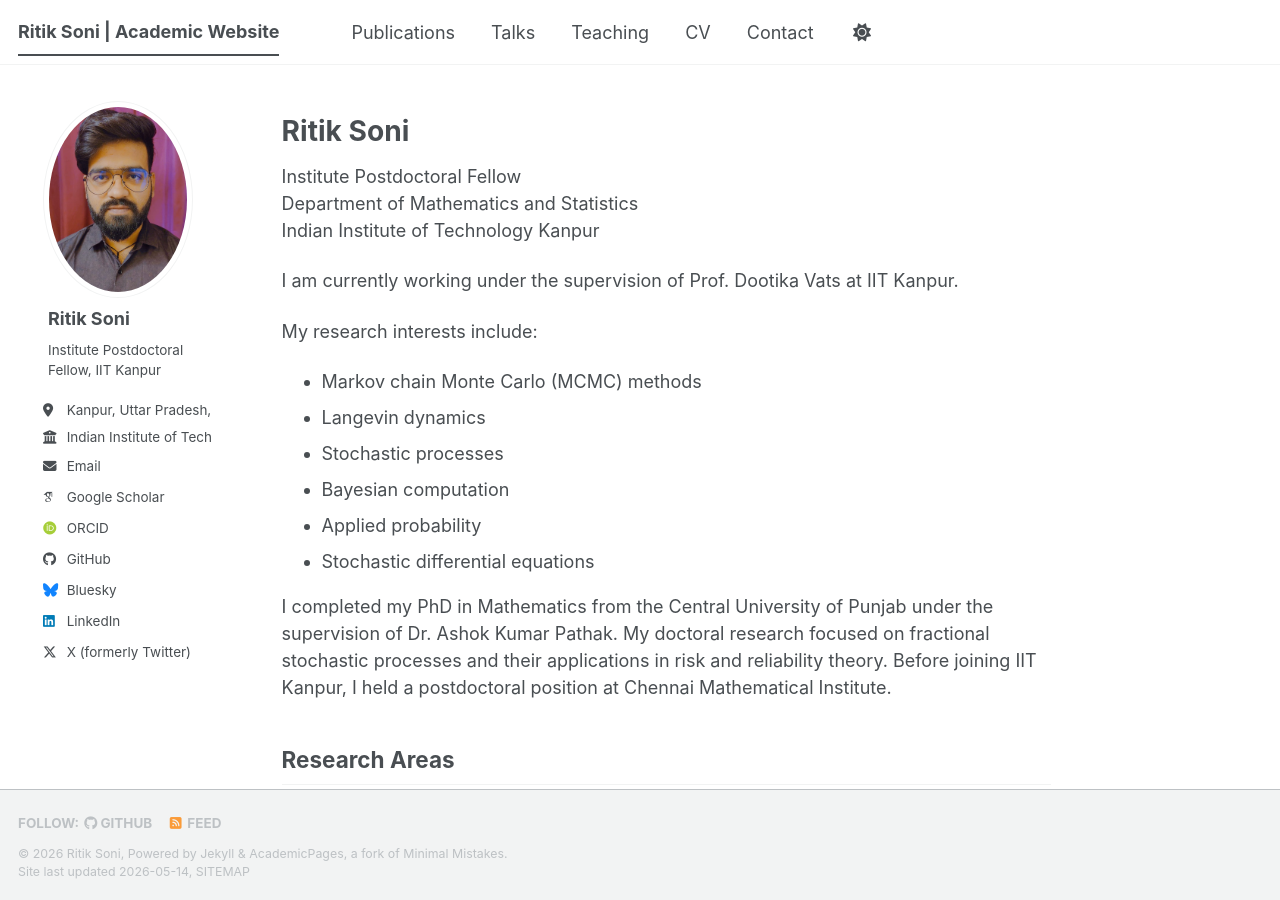
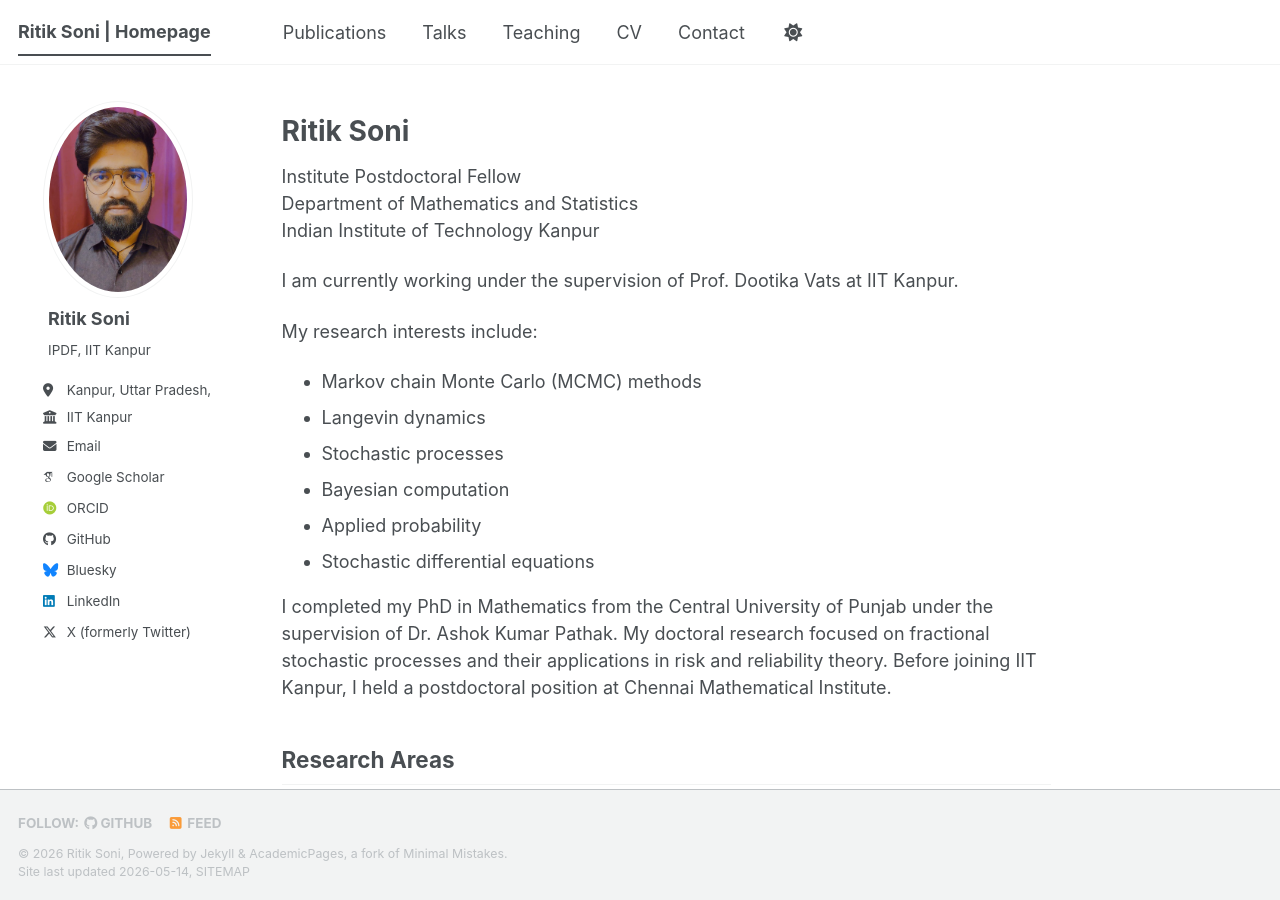
Before and after one commit to ritik824/ritik824.github.io, a Jekyll site: the page built from _pages/about.md, in a window 1280 px wide and 900 px high. Built offline with Jekyll 4.4.1, drawn with Linux system fonts in a browser that asks for light colours; some web fonts are replaced; a script bundle is joined from its source files by our own code; library files that are not in the unit come from our copies.

Commit message:
Update title and bio for personal website

```diff
--- a/_config.yml
+++ b/_config.yml
@@ -3,7 +3,7 @@ locale: "en-US"
 
 site_theme: "default"
 
-title: "Ritik Soni | Academic Website"
+title: "Ritik Soni | Homepage"
 title_separator: "-"
 name: "Ritik Soni"
 description: "Personal academic website of Ritik Soni, IIT Kanpur"
@@ -18,9 +18,9 @@ author:
   avatar: "DP.jpeg"
   name: "Ritik Soni"
   pronouns: ""
-  bio: "Institute Postdoctoral Fellow, IIT Kanpur"
+  bio: "IPDF, IIT Kanpur"
   location: "Kanpur, Uttar Pradesh, India"
-  employer: "Indian Institute of Technology Kanpur"
+  employer: "IIT Kanpur"
 
   email: "ritiksoni2012@gmail.com"
 
```
